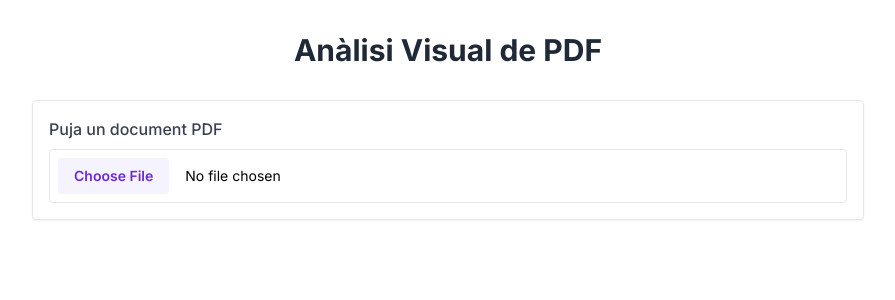
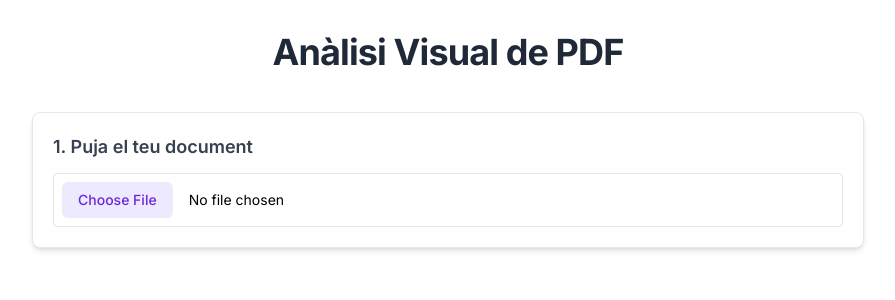
Before and after one commit to Dnitz05/ai-sdk-next-openai, a Next.js app: page / in a window 1280 px wide. Shown: the top 300 px of the page, without its empty margins (192-1087 px from the left). Built offline with nearby package versions, Linux system fonts and the light colour scheme.

Commit message:
Update page.tsx
 últimes millores d'estil visual al component ElementRenderer i la funció getFormattingClasses, a més de la detecció bàsica d'enllaços:

```diff
--- a/app/page.tsx
+++ b/app/page.tsx
@@ -13,7 +13,7 @@ interface Formatting {
 
 interface Element {
   type: string;
-  level?: number; // Opcional
+  level?: number;
   text_content?: string;
   formatting: Formatting;
   list_items?: string[];
@@ -54,61 +54,86 @@ function getFormattingClasses(formatting: Formatting): string {
 
 /**
  * Component React per renderitzar un únic element estructural
- * (títol, paràgraf, llista, taula, etc.) basant-se en l'objecte element.
+ * Amb estils visuals refinats i detecció d'enllaços.
  * @param element - L'objecte element extret per la IA.
  * @returns El JSX corresponent a l'element.
  */
 function ElementRenderer({ element }: { element: Element }) {
   const formattingClasses = getFormattingClasses(element.formatting);
 
+  // Funció simple per convertir text amb Markdown links a JSX
+  const renderTextWithLinks = (text: string | undefined) => {
+    if (!text) return null;
+    const linkRegex = /\[([^\]]+)\]\((https?:\/\/[^\)]+)\)/g;
+    const parts: (string | JSX.Element)[] = []; // Tipus explícit
+    let lastIndex = 0;
+    let match;
+
+    while ((match = linkRegex.exec(text)) !== null) {
+      if (match.index > lastIndex) {
+        parts.push(text.substring(lastIndex, match.index));
+      }
+      const linkText = match[1];
+      const linkUrl = match[2];
+      // Afegim un key únic per a cada link
+      parts.push(
+        <a href={linkUrl} key={`link-${lastIndex}`} target="_blank" rel="noopener noreferrer" className="text-blue-600 hover:underline">
+          {linkText}
+        </a>
+      );
+      lastIndex = linkRegex.lastIndex;
+    }
+    if (lastIndex < text.length) {
+      parts.push(text.substring(lastIndex));
+    }
+    // Si només hi ha text (cap link), parts tindrà un sol element string
+    // Si hi ha links, serà un array de strings i JSX elements
+    // React pot renderitzar un array directament
+    return parts.length === 1 ? parts[0] : parts;
+  };
+
   switch (element.type) {
     case 'heading':
-      // === INICI CORRECCIÓ TYPESCRIPT ===
-      // Assignem un nivell per defecte (2) si element.level és undefined o null
       const level = element.level ?? 2;
-      // Ens assegurem que el nivell estigui entre 1 i 6 per a les etiquetes H HTML vàlides
       const validLevel = level >= 1 && level <= 6 ? level : 2;
       const Tag = `h${validLevel}` as keyof JSX.IntrinsicElements;
-      // Calculem el marge usant el 'level' (que ara sabem que és un número)
-      const headingMargin = `mt-${Math.max(2, 7 - level)} mb-${Math.max(1, 4 - level)}`;
-      // === FI CORRECCIÓ TYPESCRIPT ===
-      return <Tag className={`${formattingClasses} ${headingMargin} font-sans font-semibold`}>{element.text_content}</Tag>;
+      const headingMargin = `mt-${Math.max(2, 7 - level)} mb-${Math.max(2, 4 - level)}`;
+      const headingStyle = level <= 2 ? 'pb-2 border-b border-gray-200' : '';
+      // Apliquem renderTextWithLinks per si hi ha enllaços als títols
+      return <Tag className={`${formattingClasses} ${headingMargin} ${headingStyle} font-sans font-semibold text-gray-800`}>{renderTextWithLinks(element.text_content)}</Tag>;
 
     case 'paragraph':
-      // Paràgrafs amb interlineat relaxat i marge inferior
-      return <p className={`${formattingClasses} mb-4 leading-relaxed`}>{element.text_content}</p>;
+      return <p className={`${formattingClasses} mb-4 leading-relaxed`}>{renderTextWithLinks(element.text_content)}</p>;
 
     case 'list':
-      // Renderitza llistes (assumeix 'ul' per defecte) amb indentació i espaiat
       return (
-        <ul className={`${formattingClasses} list-disc list-outside mb-4 pl-6 space-y-1`}>
+        <ul className={`${formattingClasses} list-disc list-outside mb-4 pl-6 space-y-2`}>
           {element.list_items?.map((item, index) => (
-            <li key={index}>{item}</li>
+            // Apliquem renderTextWithLinks a cada ítem de la llista
+            <li key={index}>{renderTextWithLinks(item)}</li>
           ))}
         </ul>
       );
 
     case 'table':
-      // Renderitza taules amb estils millorats (vores, padding, files alternades, capçalera)
       return (
-        <div className="overflow-x-auto mb-6 shadow-sm border border-gray-200 rounded-md">
+        <div className="overflow-x-auto mb-6 shadow-md border border-gray-300 rounded-lg">
           <table className={`${formattingClasses} min-w-full text-sm border-collapse`}>
-            {/* Capçalera: Renderitza la primera fila amb <th> si existeix */}
             {element.table_data && element.table_data.length > 0 && (
-              <thead className="bg-gray-100">
+              <thead className="bg-gray-200">
                 <tr>
                   {element.table_data[0].map((cell, cellIndex) => (
-                    <th key={`header-cell-${cellIndex}`} className="px-4 py-2 border border-gray-300 text-left font-semibold text-gray-700">{cell}</th>
+                    <th key={`header-cell-${cellIndex}`} className="px-5 py-3 border-b-2 border-gray-300 text-left font-bold text-gray-600 uppercase tracking-wider">{cell}</th>
                   ))}
                 </tr>
               </thead>
             )}
-            {/* Cos: Renderitza la resta de files amb <td> */}
             <tbody className="bg-white">
               {element.table_data && element.table_data.length > 1 && element.table_data.slice(1).map((row, rowIndex) => (
-                <tr key={`body-row-${rowIndex}`} className="odd:bg-white even:bg-gray-50">
+                <tr key={`body-row-${rowIndex}`} className="border-b border-gray-200 last:border-b-0">
                   {row.map((cell, cellIndex) => (
-                    <td key={`body-cell-${rowIndex}-${cellIndex}`} className="px-4 py-2 border border-gray-300 align-top">{cell}</td>
+                     // Apliquem renderTextWithLinks a cada cel·la
+                    <td key={`body-cell-${rowIndex}-${cellIndex}`} className="px-5 py-3 border-r border-gray-200 last:border-r-0 align-top">{renderTextWithLinks(cell)}</td>
                   ))}
                 </tr>
               ))}
@@ -118,21 +143,17 @@ function ElementRenderer({ element }: { element: Element }) {
       );
 
     case 'signature':
-      // Signatura amb marge superior
-      return <p className={`${formattingClasses} text-sm text-gray-700 mt-8 mb-1`}>{element.text_content}</p>;
+      return <p className={`${formattingClasses} text-sm text-gray-700 mt-10 mb-1 italic`}>{renderTextWithLinks(element.text_content)}</p>;
 
      case 'date':
-       // Data
-       return <p className={`${formattingClasses} text-sm text-gray-700 mb-4`}>{element.text_content}</p>;
+       return <p className={`${formattingClasses} text-sm text-gray-700 mb-6`}>{renderTextWithLinks(element.text_content)}</p>;
 
     case 'footer':
-      // Peu de pàgina amb línia superior
-      return <p className={`${formattingClasses} text-xs text-gray-500 mt-6 pt-4 border-t`}>{element.text_content}</p>;
+       return <p className={`${formattingClasses} text-xs text-gray-500 mt-8 pt-4 border-t border-gray-200`}>{renderTextWithLinks(element.text_content)}</p>;
 
     case 'other':
     default:
-      // Per a tipus desconeguts o 'other', mostra el text com a paràgraf
-      return element.text_content ? <p className={`${formattingClasses} mb-3`}>{element.text_content}</p> : null;
+      return element.text_content ? <p className={`${formattingClasses} mb-3`}>{renderTextWithLinks(element.text_content)}</p> : null;
   }
 }
 // --- FI COMPONENTS/FUNCIONS HELPER ---
@@ -157,68 +178,72 @@ export default function Page() {
 
   // Renderització JSX del component
   return (
-    <main className="p-4 md:p-8 max-w-4xl mx-auto space-y-8"> {/* Ajustat max-w a 4xl */}
-      <h1 className="text-2xl md:text-3xl font-bold text-center mb-8 text-gray-800">Anàlisi Visual de PDF</h1>
+    <main className="p-4 md:p-8 max-w-4xl mx-auto space-y-8"> {/* Contenidor principal */}
+      <h1 className="text-3xl md:text-4xl font-bold text-center mb-10 text-gray-800 tracking-tight">Anàlisi Visual de PDF</h1> {/* Títol millorat */}
 
       {/* Secció Càrrega */}
-      <div className="flex flex-col gap-2 p-4 border rounded shadow-sm bg-white">
-        <label htmlFor="pdf-upload" className="font-medium text-gray-700">Puja un document PDF</label>
+      <section aria-labelledby="upload-section-title" className="p-5 border rounded-lg shadow-md bg-white">
+        <h2 id="upload-section-title" className="text-lg font-semibold text-gray-700 mb-3">1. Puja el teu document</h2>
+        <label htmlFor="pdf-upload" className="sr-only">Puja un document PDF</label> {/* Ocult visualment, útil per accessibilitat */}
         <input
           id="pdf-upload"
           type="file"
           accept="application/pdf"
           onChange={handleUploadPdf}
-          className="w-full border p-2 rounded text-sm file:mr-4 file:py-2 file:px-4 file:rounded file:border-0 file:text-sm file:font-semibold file:bg-violet-50 file:text-violet-700 hover:file:bg-violet-100 disabled:opacity-50 cursor-pointer"
+          className="w-full border p-2 rounded text-sm file:mr-4 file:py-2 file:px-4 file:rounded-md file:border-0 file:text-sm file:font-medium file:bg-violet-100 file:text-violet-700 hover:file:bg-violet-200 disabled:opacity-50 disabled:cursor-not-allowed cursor-pointer focus:outline-none focus:ring-2 focus:ring-violet-500"
           disabled={loading}
         />
-      </div>
+         {loading && !images.length && <p className="text-center text-blue-600 font-medium mt-4">⏳ Carregant i processant PDF...</p>}
+         {error && !loading && <p className="text-center text-red-600 font-semibold mt-4">⚠️ {error}</p>}
+      </section>
 
-      {loading && <p className="text-center text-blue-600 font-medium">⏳ Processant... Si us plau, espera.</p>}
-      {error && <p className="text-center text-red-600 font-semibold p-3 bg-red-50 border border-red-200 rounded">⚠️ {error}</p>}
-
-      {/* Secció Miniatures */}
+      {/* Secció Miniatures i Botó Analitzar */}
       {images.length > 0 && !loading && !error && (
-        <div className="mt-6 p-4 border rounded shadow-sm bg-white">
-           <h2 className="text-xl font-semibold text-gray-800 mb-4">Pàgines Detectades:</h2>
+        <section aria-labelledby="preview-section-title" className="mt-6 p-5 border rounded-lg shadow-md bg-white">
+           <h2 id="preview-section-title" className="text-lg font-semibold text-gray-700 mb-4">2. Pàgines Detectades</h2>
            <div className="grid grid-cols-2 sm:grid-cols-3 md:grid-cols-4 lg:grid-cols-5 gap-4 mb-6">
              {images.map((src, idx) => (
-               <div key={`thumb-${idx}`} className="border rounded overflow-hidden shadow-sm hover:shadow-md transition-shadow">
-                 <img src={src} alt={`Pàgina ${idx + 1}`} loading="lazy" className="w-full h-auto object-contain bg-gray-50" />
+               <div key={`thumb-${idx}`} className="border rounded-lg overflow-hidden shadow-sm hover:shadow-lg transition-shadow duration-200 bg-gray-50">
+                 <img src={src} alt={`Previsualització pàgina ${idx + 1}`} loading="lazy" className="w-full h-auto object-contain" />
                  <p className="text-center text-xs font-medium p-2 bg-gray-100 border-t">Pàgina {idx + 1}</p>
                </div>
              ))}
            </div>
-           <div className="text-center">
+           <div className="text-center pt-4 border-t mt-6">
              <button
                onClick={handleAnalyzeImages}
-               className="px-6 py-3 bg-green-600 text-white rounded font-semibold hover:bg-green-700 focus:outline-none focus:ring-2 focus:ring-green-500 focus:ring-opacity-50 disabled:opacity-50 disabled:cursor-not-allowed"
-                // Deshabilitem si ja s'està analitzant o si ja hi ha resultats per evitar re-anàlisi
-               disabled={loading || results.length > 0}
+               className="px-6 py-3 bg-green-600 text-white rounded-md font-semibold hover:bg-green-700 focus:outline-none focus:ring-2 focus:ring-green-500 focus:ring-offset-2 focus:ring-opacity-75 disabled:opacity-50 disabled:cursor-not-allowed transition-colors duration-200"
+               disabled={loading || results.length > 0} // Evita re-analitzar
              >
-               Analitzar totes les pàgines amb IA
+               {loading ? 'Analitzant...' : '3. Analitzar Pàgines amb IA'}
              </button>
            </div>
-        </div>
+        </section>
+      )}
+
+      {/* Indicador durant anàlisi */}
+      {loading && results.length === 0 && images.length > 0 && (
+          <p className="text-center text-blue-600 font-medium mt-4">⏳ Analitzant amb IA... Això pot trigar una mica.</p>
       )}
 
       {/* Secció Resultats Visualitzats */}
       {results.length > 0 && !loading && (
-        <div className="mt-8 space-y-6">
-          <h2 className="text-2xl font-semibold text-gray-800 border-b pb-2 mb-6">Resultats de l'Anàlisi:</h2>
+        <section aria-labelledby="results-section-title" className="mt-10 space-y-8">
+          <h2 id="results-section-title" className="text-2xl font-semibold text-gray-800 border-b pb-3 mb-6">4. Resultats de l'Anàlisi</h2>
           {results.map((pageResult) => (
             // Targeta per a cada pàgina analitzada
-            <div key={`result-${pageResult.page}`} className="bg-white p-5 md:p-8 rounded border shadow-lg mb-8">
-              <h3 className="font-bold text-xl mb-6 text-gray-700 border-b pb-3">Pàgina {pageResult.page}</h3>
-              {/* Contenidor per al contingut renderitzat amb font base */}
-              <div className="font-serif text-gray-900 leading-relaxed space-y-3 text-sm"> {/* Font serif, interlineat, espai entre elements */}
-                 {/* Usem ElementRenderer per cada element detectat */}
+            <article key={`result-${pageResult.page}`} aria-labelledby={`page-title-${pageResult.page}`} className="bg-white p-6 md:p-10 rounded-lg border shadow-xl mb-8"> {/* Més padding i ombra */}
+              <h3 id={`page-title-${pageResult.page}`} className="font-bold text-xl mb-6 text-gray-600 border-b pb-3">Pàgina {pageResult.page}</h3>
+              {/* Contenidor per al contingut renderitzat amb font serif per defecte */}
+              <div className="font-serif text-gray-800 leading-relaxed space-y-3 text-sm md:text-base"> {/* Mida base una mica més gran a md */}
+                 {/* Iterem sobre els elements del JSON i usem ElementRenderer */}
                  {pageResult.analysis?.elements?.map((element: Element, index: number) => (
                    <ElementRenderer key={`element-${pageResult.page}-${index}`} element={element} />
                  ))}
               </div>
-            </div>
+            </article>
           ))}
-        </div>
+        </section>
       )}
     </main>
   );
```
